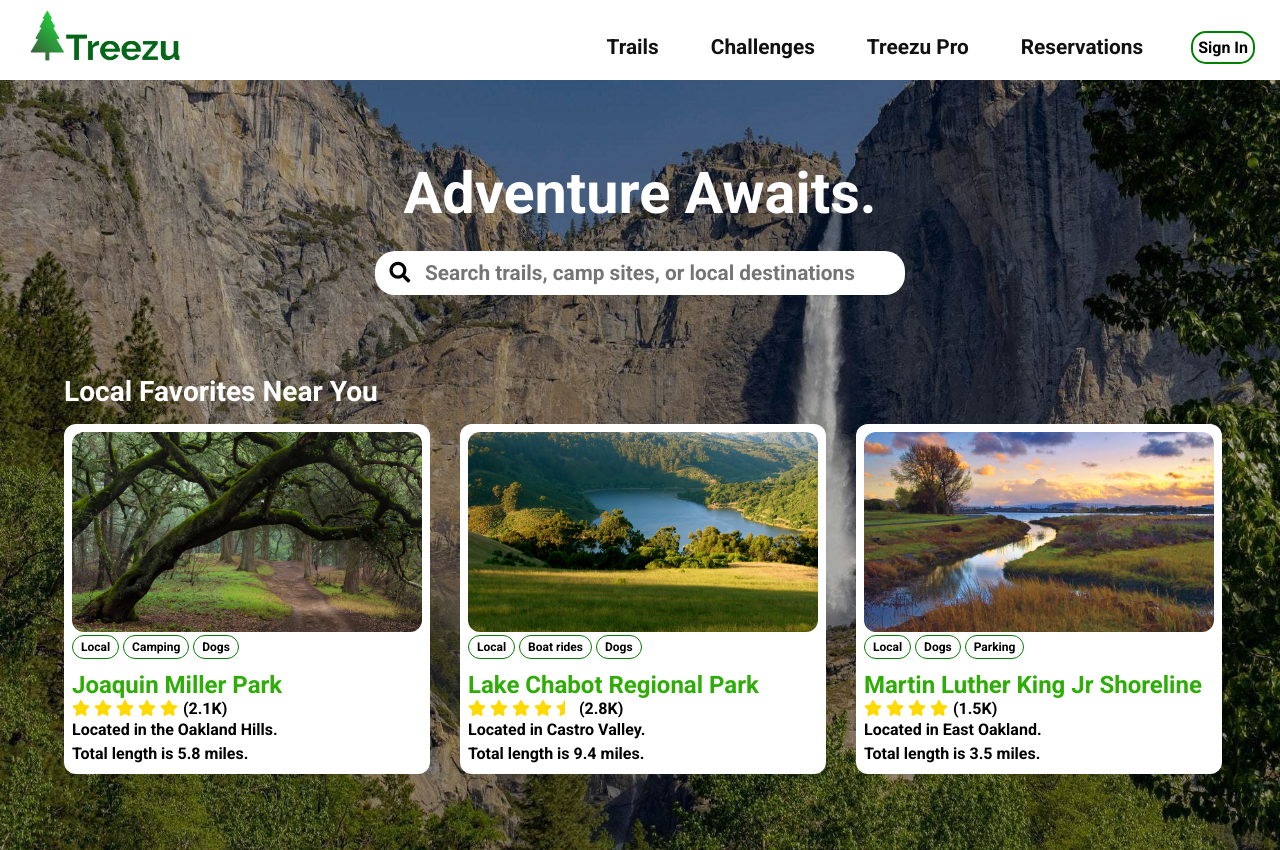
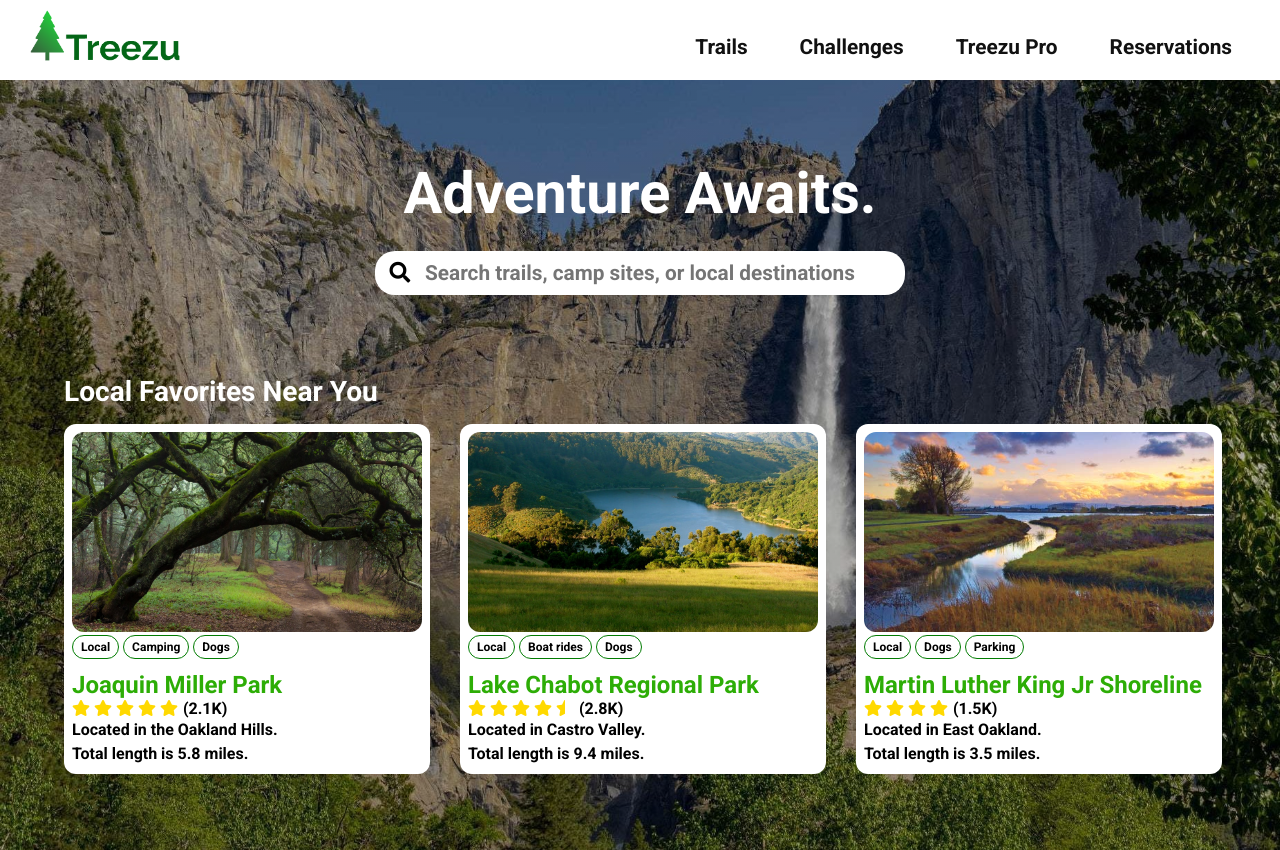
Before and after one commit to JoseTovar99/treezu, a plain HTML site: page index.html in a window 1280 px wide. Shown: the top 850 px of the page. Drawn offline with nearby package versions, Linux system fonts and the light colour scheme.

Commit message:
Removed Sign In

```diff
--- a/index.html
+++ b/index.html
@@ -24,16 +24,11 @@
                 <button class="hamburger" id="hamburger">
                     <i class="fas fa-bars"></i>
                 </button>
-                <div class="rightFlex">
-                    <div class="nav" id="nav">
-                        <h3>Trails</h3>
-                        <h3>Challenges</h3>
-                        <h3>Treezu Pro</h3>
-                        <h3>Reservations</h3>
-                    </div>
-                    <div class="loginSection">
-                        <h4>Sign In</h4>
-                    </div>
+                <div class="nav" id="nav">
+                    <h3>Trails</h3>
+                    <h3>Challenges</h3>
+                    <h3>Treezu Pro</h3>
+                    <h3>Reservations</h3>
                 </div>
             </div>
         </div>
--- a/style.css
+++ b/style.css
@@ -71,24 +71,6 @@ html {
 }
 .nav h3:hover {
     color: rgb(145, 145, 145);
-}
-.rightFlex {
-    display: flex;
-    align-items: center;
-}
-.loginSection {
-    display: flex;
-    gap: 10px;
-    margin-top: 20px;
-    margin-right: 25px;
-    border: 2.5px solid green;
-    border-radius: 15px;
-    padding: 5px;
-    transition: all 0.5s ease;
-}
-.loginSection:hover {
-    cursor: pointer;
-    color: rgb(11, 240, 11);
 }
 
 .hamburger {
@@ -617,9 +599,6 @@ input:focus, textarea:focus, select:focus{
         padding-right: 20px;
         margin-top: 20px;
     }
-    .loginSection {
-        display: none;
-    }
   }
 
   @media (max-width: 700px) {
```
